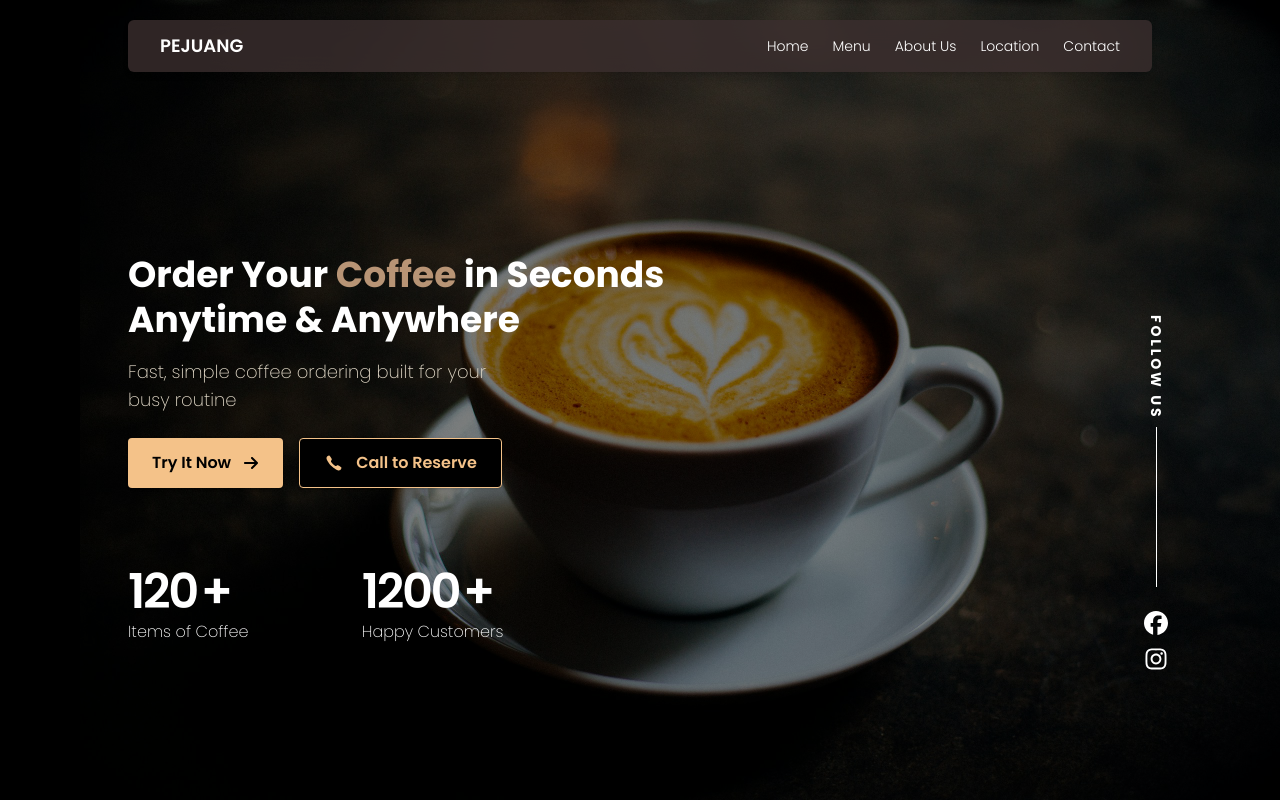
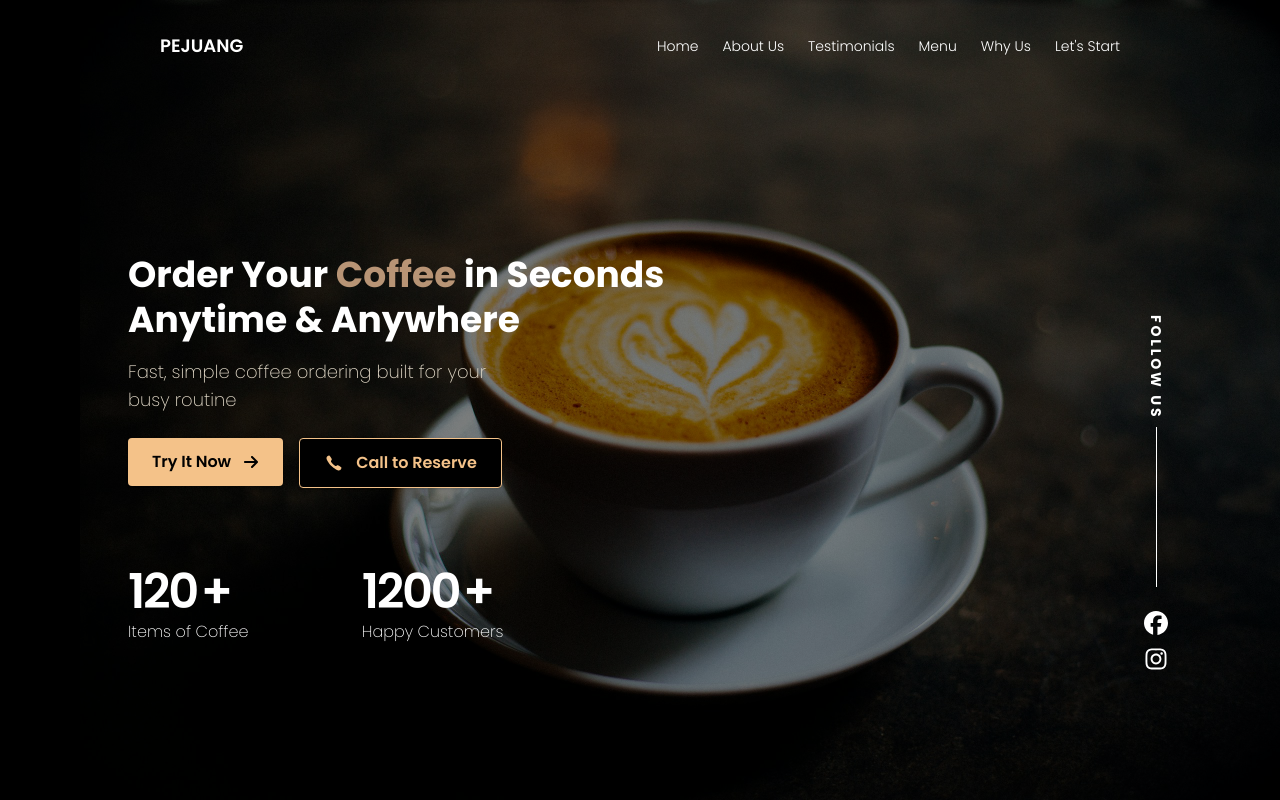
Before and after one commit to linggarelang/pejuang, a Next.js app: page / in a window 1280 px wide. Shown: the top 800 px of the page. Built offline with nearby package versions, Linux system fonts and the light colour scheme.

Commit message:
feat: call button to action

```diff
--- a/app/components/home/HomeAbout.tsx
+++ b/app/components/home/HomeAbout.tsx
@@ -49,6 +49,7 @@ export const staggerContainer = {
 const HomeAbout = (): JSX.Element => {
     return (
         <motion.section
+            id="about"
             className="relative w-full min-h-screen bg-[#432A1E] flex items-center justify-center py-20 px-4 md:px-0 overflow-hidden"
             initial="hidden"
             whileInView="visible"
--- a/app/components/home/HomeEnd.tsx
+++ b/app/components/home/HomeEnd.tsx
@@ -2,11 +2,15 @@
 
 import React, { JSX } from "react";
 import { motion } from "framer-motion";
+import Link from "next/link";
 
 {/* CTA Button Section as HomeEnd */ }
 const HomeEnd = (): JSX.Element => {
     return (
-        <section className="relative w-full bg-[#2F1B0C] py-20 px-4 overflow-hidden">
+        <section
+            id="started"
+            className="relative w-full bg-[#2F1B0C] py-20 px-4 overflow-hidden"
+        >
             <div className="max-w-5xl mx-auto flex flex-col items-center text-center z-10 relative">
 
                 {/* Background Shape (Optional Decorative) */}
@@ -33,6 +37,9 @@ const HomeEnd = (): JSX.Element => {
                     Order your favorite coffee in seconds — fresh, fast, and just the way you like it.
                 </motion.p>
 
+                <Link
+                    href={"#menu"}
+                >
                     <motion.button
                         whileHover={{ scale: 1.05 }}
                         initial={{ opacity: 0 }}
@@ -43,6 +50,7 @@ const HomeEnd = (): JSX.Element => {
                     >
                         Order Now
                     </motion.button>
+                </Link>
             </div>
         </section>
     )
--- a/app/components/home/HomeMain.tsx
+++ b/app/components/home/HomeMain.tsx
@@ -12,7 +12,9 @@ import { AnimatedNumber } from "@/app/components/Animated/AnimatedNumber";
 {/* Hero Section as HomeMain */ }
 const HomeMain = (): JSX.Element => {
     return (
-        <section className="relative h-screen w-full bg-black overflow-hidden">
+        <section
+            id="home"
+            className="relative h-screen w-full bg-black overflow-hidden">
             {/* Background Image */}
             <div className="hidden lg:block absolute inset-0 z-0">
                 <Image
@@ -60,6 +62,9 @@ const HomeMain = (): JSX.Element => {
                             className="flex flex-col sm:flex-row gap-4"
                         >
                             {/* Try It Now */}
+                            <Link
+                                href={"#menu"}
+                            >
                                 <motion.button
                                     whileHover="hover"
                                     initial="initial"
@@ -87,13 +92,18 @@ const HomeMain = (): JSX.Element => {
                                         <FaArrowRight />
                                     </motion.span>
                                 </motion.button>
+                            </Link>
 
                             {/* Call to Reserve */}
+                            <Link
+                                href={"#started"}
+                            >
                                 <motion.button
                                     whileHover="hover"
                                     initial="initial"
                                     className="bg-black text-[#f4c289] font-semibold border border-[#f4c289] px-6 py-3 rounded shadow flex items-center justify-between hover:bg-[#f4c289] hover:text-black cursor-pointer transition-colors duration-300 ease-in-out"
                                 >
+
                                     <motion.span
                                         variants={{
                                             initial: { x: 0 },
@@ -113,6 +123,7 @@ const HomeMain = (): JSX.Element => {
                                     </motion.span>
                                     Call to Reserve
                                 </motion.button>
+                            </Link>
                         </motion.div>
                     </div>
 
--- a/app/components/home/HomeProduct.tsx
+++ b/app/components/home/HomeProduct.tsx
@@ -9,7 +9,10 @@ import { productsLists } from "@/app/data/productLists";
 {/* Product Section */ }
 const HomeProduct = (): JSX.Element => {
     return (
-        <section className="relative min-h-screen w-full bg-[#E3DAC9] py-20 px-4 overflow-hidden">
+        <section
+            id="menu"
+            className="relative min-h-screen w-full bg-[#E3DAC9] py-20 px-4 overflow-hidden"
+        >
             <div className="max-w-6xl mx-auto flex flex-col items-center text-center mb-12">
                 <motion.h2
                     initial={{ opacity: 0, y: 30 }}
--- a/app/components/home/HomeTestimonials.tsx
+++ b/app/components/home/HomeTestimonials.tsx
@@ -52,6 +52,7 @@ const staggerContainer = {
 const HomeTestimonials = (): JSX.Element => {
     return (
         <motion.section
+            id="testimonials"
             initial="hidden"
             whileInView="visible"
             viewport={{ once: true, amount: 0.3 }}
--- a/app/components/home/HomeWhyUs.tsx
+++ b/app/components/home/HomeWhyUs.tsx
@@ -8,7 +8,10 @@ import { FaCoffee, FaShippingFast } from "react-icons/fa";
 {/* Why Us Section as HoneWhyUs */ }
 const HomeWhyUs = (): JSX.Element => {
     return (
-        <section className="relative w-full bg-[#F5F3EE] py-20 px-4 overflow-hidden">
+        <section
+            id="whyus"
+            className="relative w-full bg-[#F5F3EE] py-20 px-4 overflow-hidden"
+        >
             <div className="max-w-6xl mx-auto text-center mb-16">
                 <motion.h2
                     initial={{ opacity: 0, y: 20 }}
--- a/app/components/navbar/Navbar.tsx
+++ b/app/components/navbar/Navbar.tsx
@@ -1,11 +1,11 @@
 "use client";
 
+import Link from "next/link";
 import React, { JSX } from "react";
 
-import HamburgerMenu from "./HamburgerMenu";
-import NavbarCollapse from "./NavbarCollapse";
-import Link from "next/link";
 import { navigationLists } from "@/app/data/navigationLists";
+import HamburgerMenu from "@/app/components/navbar/HamburgerMenu";
+import NavbarCollapse from "@/app/components/navbar/NavbarCollapse";
 
 
 const Navbar = (): JSX.Element => {
@@ -33,7 +33,7 @@ const Navbar = (): JSX.Element => {
 
     return (
         <nav className="absolute w-full lg:w-4/5 top-0 lg:top-5 left-0 lg:left-1/2 transform lg:-translate-x-1/2 px-4 lg:px-0 z-50" aria-label="Main Navigation">
-            <div className="bg-transparent lg:bg-[#3b2f2f]/80 backdrop-blur-md px-4 py-3 lg:px-8 rounded-md flex items-center justify-between text-white shadow-md">
+            <div className="bg-transparent px-4 py-3 lg:px-8 rounded-md flex items-center justify-between text-white">
                 {/* Logo */}
                 <div className="font-semibold text-lg flex items-center space-x-2">
                     <Link href="/" className="cursor-pointer">
--- a/app/data/navigationLists.ts
+++ b/app/data/navigationLists.ts
@@ -4,26 +4,31 @@ export const navigationLists: NavigationLists[] = [
     {
         id: 1,
         name: "Home",
-        path: "/",
+        path: "#home",
     },
     {
         id: 2,
-        name: "Menu",
-        path: "#",
+        name: "About Us",
+        path: "#about",
     },
     {
         id: 3,
-        name: "About Us",
-        path: "#",
+        name: "Testimonials",
+        path: "#testimonials",
     },
     {
         id: 4,
-        name: "Location",
-        path: "#",
+        name: "Menu",
+        path: "#menu",
     },
     {
         id: 5,
-        name: "Contact",
-        path: "#",
+        name: "Why Us",
+        path: "#whyus",
+    },
+    {
+        id: 6,
+        name: "Let's Start",
+        path: "#started",
     },
 ];
--- a/app/globals.css
+++ b/app/globals.css
@@ -2,7 +2,7 @@
 
 :root {
   --background: #ffffff;
-  --foreground: #171717;
+  --foreground: hsl(0, 0%, 9%);
   --primary: '#B89475';
   --secondary: '#432A1E';
   --accent: '#E3DAC9';
@@ -21,11 +21,15 @@
   --font-sans: var(--font-syne);
 }
 
+html {
+  scroll-behavior: smooth;
+  scroll-snap-type: y mandatory;
+}
+
 body {
   background: var(--background);
   color: var(--foreground);
   box-sizing: border-box;
-  overflow-x: hidden !important;
   -ms-overflow-style: none;
   scrollbar-width: none;
 }
```
Also changed, not shown: 1 other file (tests, documents, lock files or other folders). Lines whose indentation alone changed are shown as unchanged.
